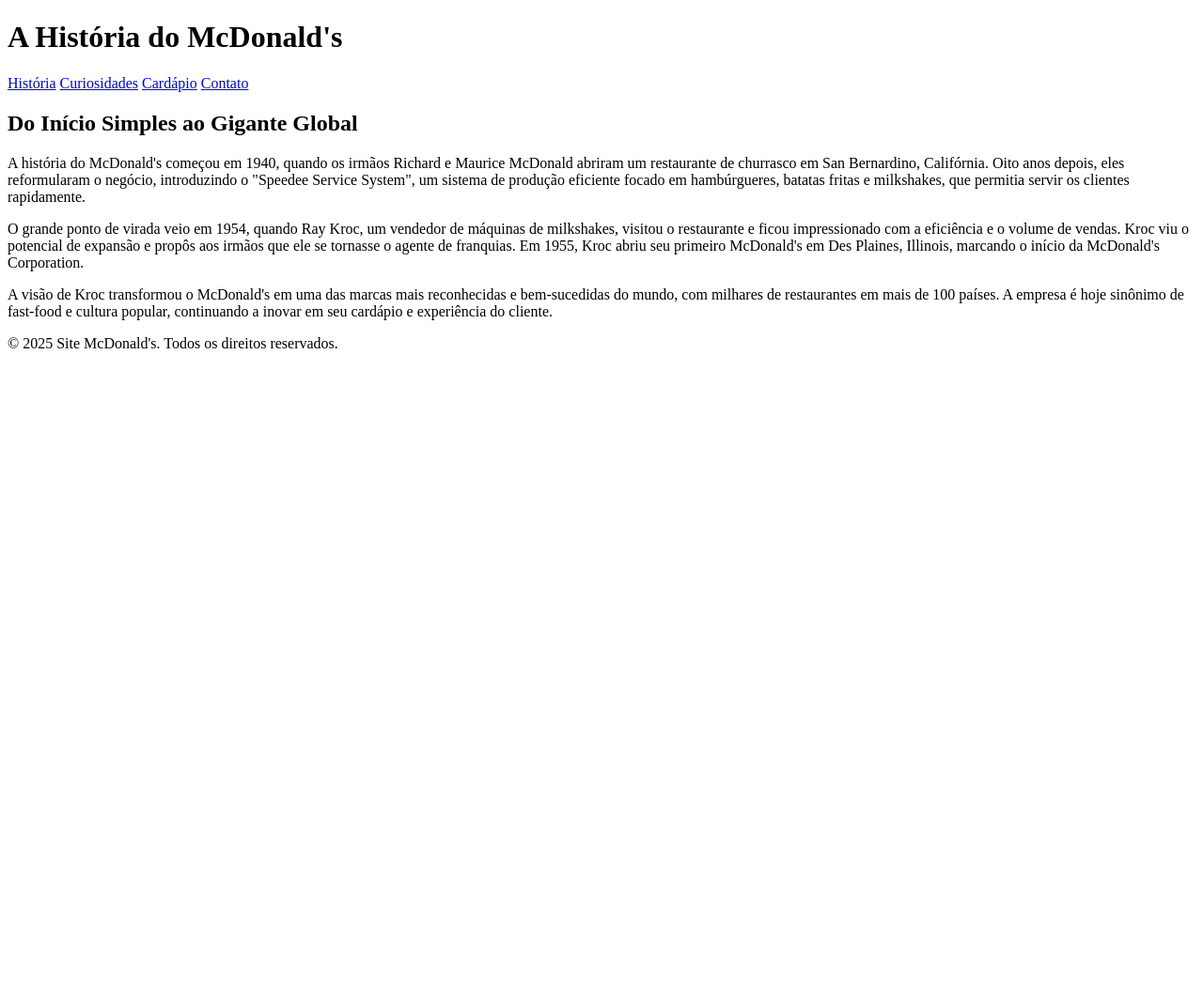
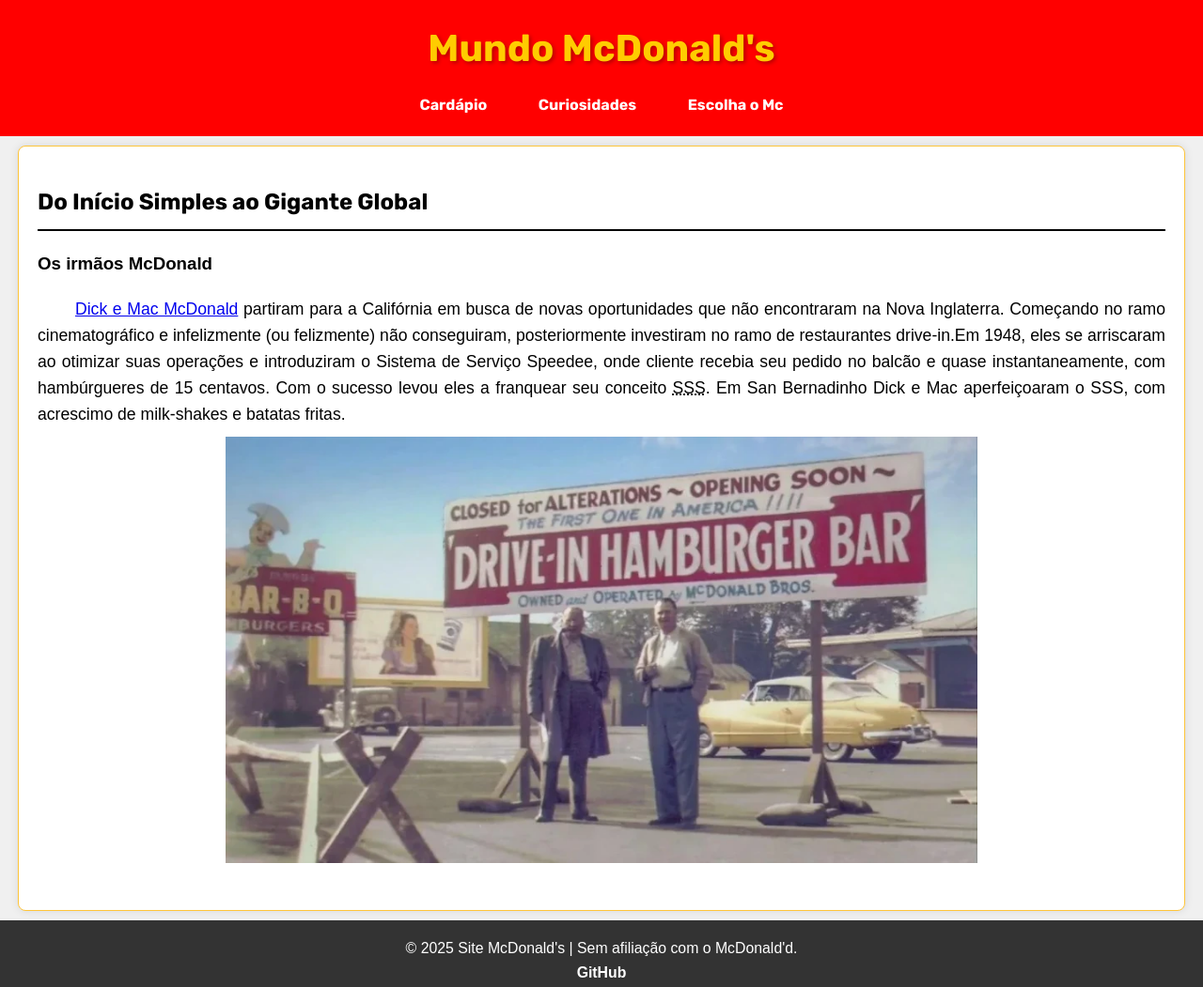
Before and after one commit to MayconAragao/Mcdonalds, a plain HTML site: page index.html in a window 1280 px wide. Shown: the whole page at 94% size. Before the commit the page ends 800 px from the top, so only its background shows below. Drawn offline with Linux system fonts and the light colour scheme.

Commit message:
Começando a história

```diff
--- a/estilo/estilo.css
+++ b/estilo/estilo.css
@@ -3,9 +3,121 @@
 @import url("https://fonts.googleapis.com/css2?family=Rubik:ital,wght@0,300..900;1,300..900&display=swap");
 
 :root {
+  /*Variantes importantes*/
   --fonteNormal: Arial, Helvetica, sans-serif;
   --fonte1: "Rubik", sans-serif;
   --corVermelho: #ff0000;
   --corVermelho2: #dd0000;
   --corAmarelo: #ffcc00;
 }
+
+body {
+  font-family: var(--fonteNormal); /*Utilizadno a variante*/
+  margin: 0;
+  background-color: #f0f0f0;
+  color: #333;
+  line-height: 1.6; /*Distancia de uma linha a outra*/
+}
+
+header {
+  background-color: var(--corVermelho); /*Utilizando a variante*/
+  color: white;
+  padding: 20px 0;
+  text-align: center;
+  position: relative;
+}
+
+header h1 {
+  margin: 0;
+  font-family: var(--fonte1); /*Utilizando a variante*/
+  font-size: 2.5em; /*Tamanho da fonte*/
+  text-shadow: 2px 2px 4px rgba(0, 0, 0, 0.3); /*Sombra leve nas letras*/
+  color: var(--corAmarelo); /*Utilizando a variante*/
+}
+
+nav {
+  margin-top: 15px;
+}
+
+nav a {
+  color: white;
+  text-decoration: none;
+  font-family: var(--fonte1); /*Utilizando a variante*/
+  font-weight: bold;
+  padding: 10px 20px;
+  margin: 0 5px;
+  border-radius: 10px;
+  transition: background-color 0.3s ease, color 0.3s ease;
+}
+
+nav a:hover {
+  background-color: var(--corVermelho2); /*Utilizando a variante*/
+  color: #333;
+}
+
+main {
+  padding: 20px;
+  max-width: 1200px;
+  margin: 10px auto;
+  background-color: white;
+  box-shadow: 0 0 10px rgba(0, 0, 0, 0.1);
+  border-radius: 8px;
+  border: 1px solid #ffc53a;
+  text-align: justify;
+  color: black;
+}
+
+main p {
+  text-indent: 40px;
+}
+
+main img {
+  max-width: 800px;
+  height: auto;
+  display: block;
+  margin: auto;
+}
+
+section {
+  margin-bottom: 30px;
+}
+
+section h2 {
+  font-family: var(--fonte1); /*Utilizando a variante*/
+  color: black; /*Utilizando a variante*/
+  border-bottom: 2px solid black; /*Utilizando a variante*/
+  padding-bottom: 10px;
+  margin-bottom: 20px;
+}
+
+p,
+ul,
+li {
+  font-size: 1.1em; /*Tamanho da letra*/
+  margin-bottom: 10px;
+}
+
+ul {
+  list-style-type: disc; /*Tipo do tópico que fica do lado da lista*/
+  margin-left: 20px;
+}
+
+footer {
+  background-color: #333;
+  color: white;
+  text-align: center;
+  padding: 2px 0px;
+  margin-top: 0px;
+  font-size: 0.9em;
+}
+
+footer a {
+  text-decoration: none;
+  color: white;
+  font-weight: bold;
+}
+
+footer a:hover {
+  text-decoration: underline;
+  color: black;
+}
--- a/index.html
+++ b/index.html
@@ -9,46 +9,48 @@
   </head>
   <body>
     <header>
-      <h1>A História do McDonald's</h1>
+      <h1>Mundo McDonald's</h1>
       <nav>
-        <a href="index.html">História</a>
+        <a href="cardapio.html">Cardápio</a>
         <a href="curiosidades.html">Curiosidades</a>
-        <a href="cardapio.html">Cardápio</a>
-        <a href="contato.html">Contato</a>
+        <a href="Nós.html">Escolha o Mc</a>
       </nav>
     </header>
 
     <main>
       <section id="historia">
         <h2>Do Início Simples ao Gigante Global</h2>
+        <h3>Os irmãos McDonald</h3>
         <p>
-          A história do McDonald's começou em 1940, quando os irmãos Richard e
-          Maurice McDonald abriram um restaurante de churrasco em San
-          Bernardino, Califórnia. Oito anos depois, eles reformularam o negócio,
-          introduzindo o "Speedee Service System", um sistema de produção
-          eficiente focado em hambúrgueres, batatas fritas e milkshakes, que
-          permitia servir os clientes rapidamente.
+          <a
+            href="https://pt.wikipedia.org/wiki/Richard_e_Maurice_McDonald"
+            target="_blank"
+            >Dick e Mac McDonald</a
+          >
+          partiram para a Califórnia em busca de novas oportunidades que não
+          encontraram na Nova Inglaterra. Começando no ramo cinematográfico e
+          infelizmente (ou felizmente) não conseguiram, posteriormente
+          investiram no ramo de restaurantes drive-in.Em 1948, eles se
+          arriscaram ao otimizar suas operações e introduziram o Sistema de
+          Serviço Speedee, onde cliente recebia seu pedido no balcão e quase
+          instantaneamente, com hambúrgueres de 15 centavos. Com o sucesso levou
+          eles a franquear seu conceito
+          <abbr
+            title="Sistema de
+          Serviço Speedee"
+            >SSS</abbr
+          >. Em San Bernadinho Dick e Mac aperfeiçoaram o SSS, com acrescimo de
+          milk-shakes e batatas fritas.
         </p>
-        <p>
-          O grande ponto de virada veio em 1954, quando Ray Kroc, um vendedor de
-          máquinas de milkshakes, visitou o restaurante e ficou impressionado
-          com a eficiência e o volume de vendas. Kroc viu o potencial de
-          expansão e propôs aos irmãos que ele se tornasse o agente de
-          franquias. Em 1955, Kroc abriu seu primeiro McDonald's em Des Plaines,
-          Illinois, marcando o início da McDonald's Corporation.
-        </p>
-        <p>
-          A visão de Kroc transformou o McDonald's em uma das marcas mais
-          reconhecidas e bem-sucedidas do mundo, com milhares de restaurantes em
-          mais de 100 países. A empresa é hoje sinônimo de fast-food e cultura
-          popular, continuando a inovar em seu cardápio e experiência do
-          cliente.
-        </p>
+        <img src="imagens/irmaos-Mc.webp" alt="Irmãos McDonald" />
       </section>
     </main>
 
     <footer>
-      <p>&copy; 2025 Site McDonald's. Todos os direitos reservados.</p>
+      <p>
+        &copy; 2025 Site McDonald's | Sem afiliação com o McDonald'd. <br />
+        <a href="https://github.com/MayconAragao" target="_blank">GitHub</a>
+      </p>
     </footer>
   </body>
 </html>
```
Also changed, not shown: Nós.html (renamed from contato.html, +8 -5 lines), cardapio.html (+31 -5 lines), curiosidades.html (+28 -5 lines), imagens/irmaos-Mc.webp (added), imagens/irmaos-Mcp.webp (added).
